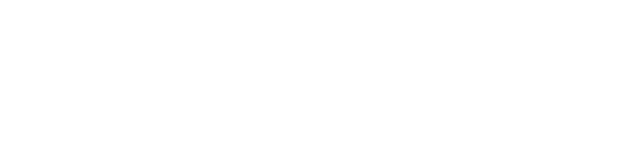
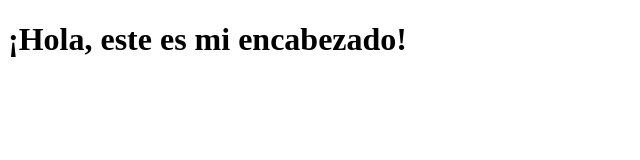
Before and after one commit to Byrongb/examen-, a plain HTML site: page index.html in a window 1280 px wide. Shown: the whole page, without its empty margins (0-640 px from the left). Drawn offline with Linux system fonts and the light colour scheme.

Commit message:
Mensaje desde la rama header

```diff
--- a/index.html
+++ b/index.html
@@ -7,7 +7,7 @@
 </head>
 <body>
     <header>
-
+        <h1>¡Hola, este es mi encabezado!</h1>
     </header>
 
     <main>
```
